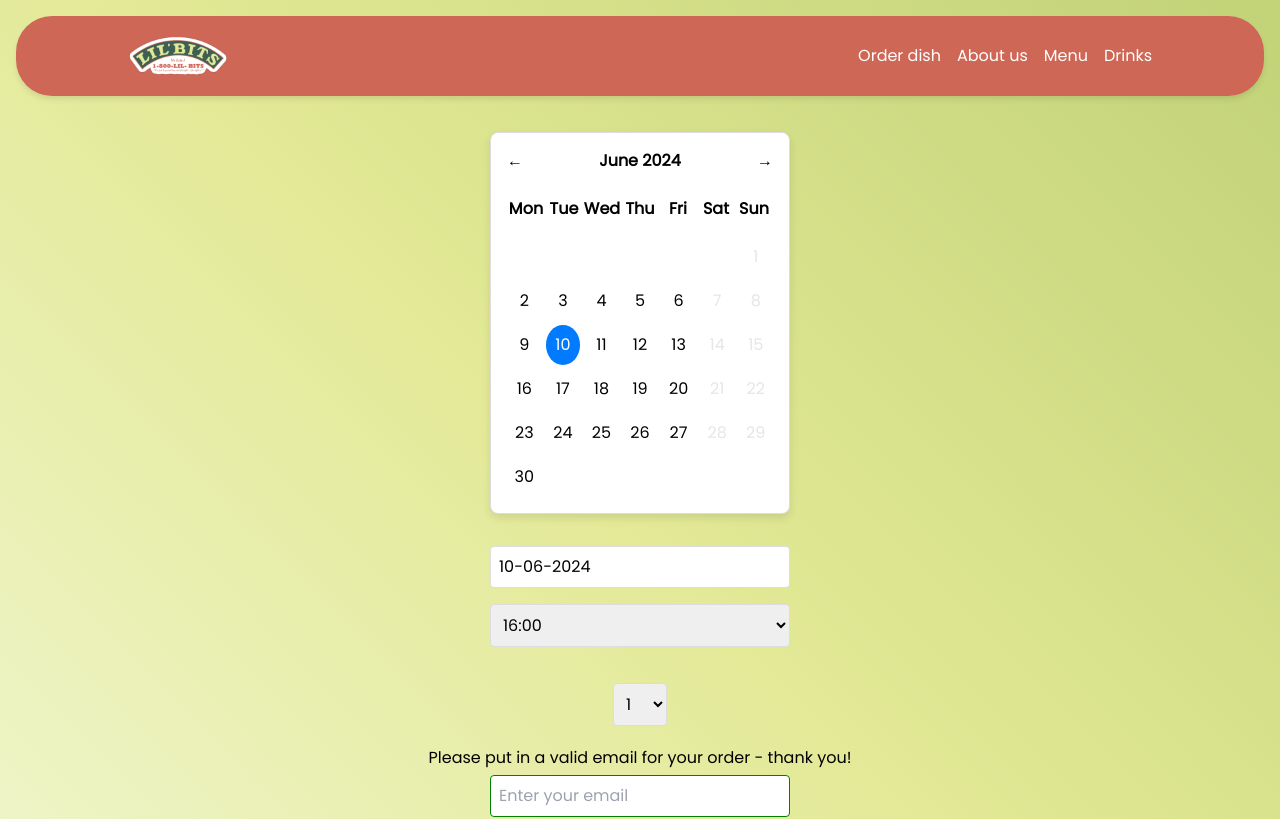
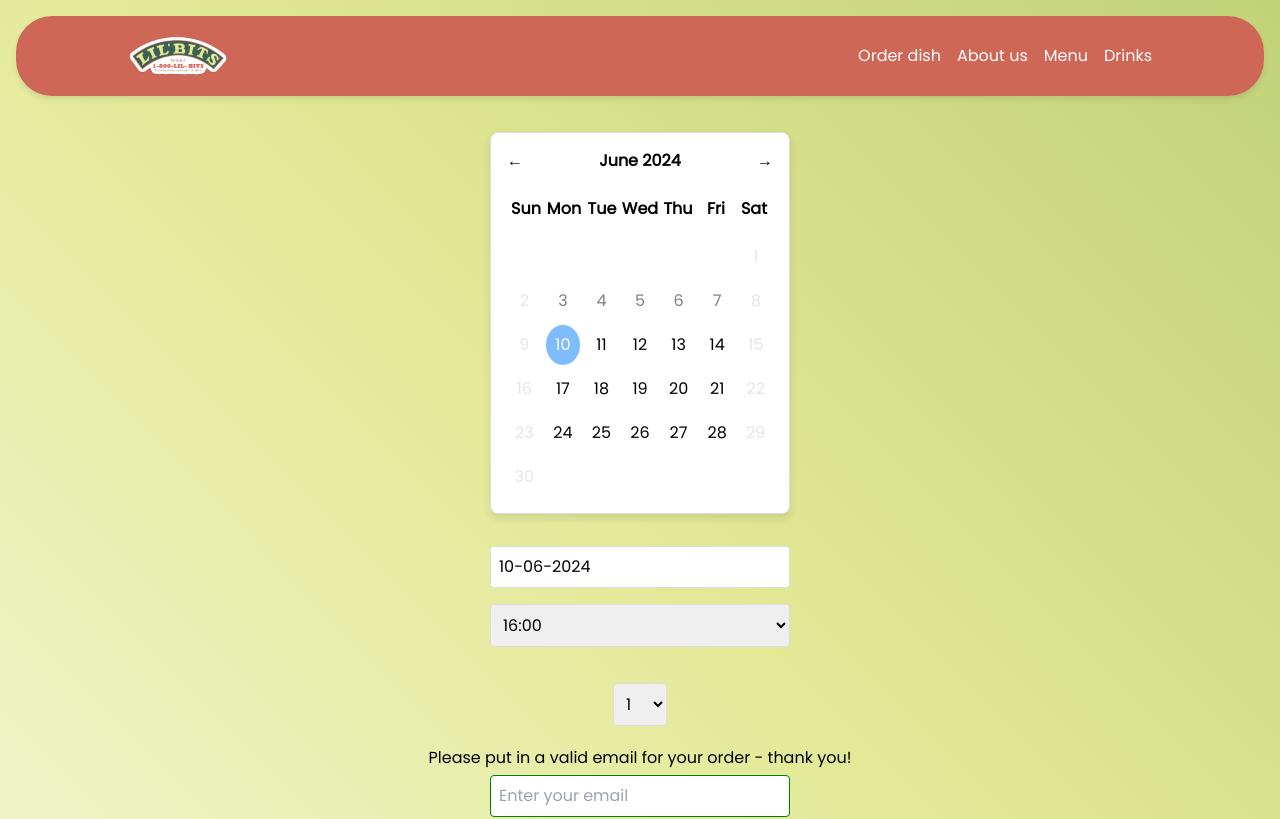
Before and after one commit to indianaea/lil_bits, a Next.js app: page /order/confirm in a window 1280 px wide. Shown: the top 819 px of the page. Built offline with nearby package versions, Linux system fonts and the light colour scheme.

Commit message:
fix calander

```diff
--- a/src/app/components/calendarPicker.tsx
+++ b/src/app/components/calendarPicker.tsx
@@ -1,14 +1,13 @@
-'use client';
+"use client";
 
 import React, { useState, useEffect } from 'react';
-import { format, isWeekend, getDay, startOfMonth, endOfMonth, addMonths, subMonths } from 'date-fns';
+import { format, getDay, startOfMonth, endOfMonth, addMonths, subMonths, isBefore, isEqual } from 'date-fns';
 import './calendarPicker.css';
 
 const CalendarPicker: React.FC = () => {
   const [selectedDate, setSelectedDate] = useState(new Date());
   const [selectedTime, setSelectedTime] = useState('16:00');
   const [currentMonth, setCurrentMonth] = useState(new Date());
-
 
   useEffect(() => {
     const savedOrderId = Number(localStorage.getItem('savedOrderId')) || 0;
@@ -25,7 +24,8 @@ const CalendarPicker: React.FC = () => {
   };
 
   const handleDayClick = (date: Date) => {
-    if (getDay(date) !== 6 && getDay(date) !== 5) { // Ensure the clicked date is not Saturday (6) or Sunday (0)
+    const today = new Date();
+    if (getDay(date) !== 0 && getDay(date) !== 6 && !isBefore(date, today)) {
       setSelectedDate(date);
       localStorage.setItem('selectedDate', date.toISOString());
     }
@@ -33,9 +33,8 @@ const CalendarPicker: React.FC = () => {
 
   const handleTimeChange = (event: React.ChangeEvent<HTMLSelectElement>) => {
     const selectedTime = event.target.value;
-    const time = JSON.stringify(selectedTime).replace(/"/g, '');
-    setSelectedTime(time);
-    localStorage.setItem('selectedTime', time);
+    setSelectedTime(selectedTime);
+    localStorage.setItem('selectedTime', selectedTime);
   };
 
   const renderDays = () => {
@@ -52,12 +51,14 @@ const CalendarPicker: React.FC = () => {
 
     for (let i = startDate; i <= endDate; i++) {
       const date = new Date(currentMonth.getFullYear(), currentMonth.getMonth(), i);
+      const today = new Date();
+      const isPast = isBefore(date, today) && !isEqual(date, today);
       days.push(
         <div
           key={i}
-          className={`day ${getDay(date) === 6 || getDay(date) === 5 ? 'weekend' : ''} ${date.toDateString() === selectedDate.toDateString() ? 'selected' : ''}`}
+          className={`day ${getDay(date) === 0 || getDay(date) === 6 ? 'weekend' : ''} ${date.toDateString() === selectedDate.toDateString() ? 'selected' : ''} ${isPast ? 'past' : ''}`}
           onClick={() => handleDayClick(date)}
-          style={{ pointerEvents: getDay(date) === 6 || getDay(date) === 5 ? 'none' : 'auto', opacity: getDay(date) === 6 || getDay(date) === 5 ? 0.5 : 1 }}
+          style={{ pointerEvents: getDay(date) === 0 || getDay(date) === 6 || isPast ? 'none' : 'auto', opacity: getDay(date) === 0 || getDay(date) === 6 || isPast ? 0.5 : 1 }}
         >
           {i}
         </div>
@@ -76,7 +77,7 @@ const CalendarPicker: React.FC = () => {
           <button onClick={() => setCurrentMonth(addMonths(currentMonth, 1))}>→</button>
         </div>
         <div className="weekdays">
-          {['Mon', 'Tue', 'Wed', 'Thu', 'Fri', 'Sat', 'Sun'].map((day) => (
+          {['Sun', 'Mon', 'Tue', 'Wed', 'Thu', 'Fri', 'Sat'].map((day) => (
             <div key={day} className="weekday">{day}</div>
           ))}
         </div>
```
